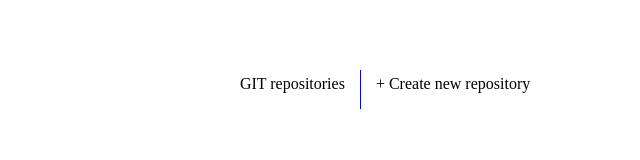
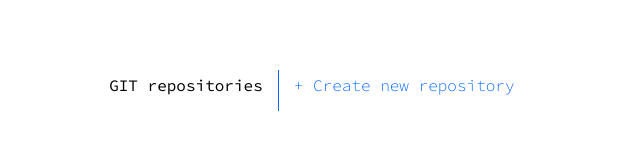
Before and after one commit to raksooo/Ghitto, a website: page static/index.html in a window 1280 px wide. Shown: the whole page, without its empty margins (248-888 px from the left). Drawn offline with Linux system fonts and the light colour scheme; no server answers.

Commit message:
Improved styles.

```diff
--- a/static/index.html
+++ b/static/index.html
@@ -2,7 +2,7 @@
 <html>
 <head>
     <title>🤗💀👼💂💸⚗⛓🔆</title>
-    <link href="https://fonts.googleapis.com/css?family=Source+Code+Pro:200,400" rel="stylesheet" />
+    <link href="https://fonts.googleapis.com/css?family=Source+Code+Pro:200,300,400" rel="stylesheet" />
     <link rel="stylesheet" href="/styles.css" />
     <script src="/script.js"></script>
 </head>
@@ -28,8 +28,10 @@
                     GIT repositories
                 </h1>
             </td>
-            <td id="newRepo" onclick="newRepo();">
-                <span class="plusSign">+</span> Create new repository
+            <td>
+                <span onclick="newRepo();">
+                    <span class="plusSign">+</span> Create new repository
+                </span>
             </td>
         </tr>
     </table>
--- a/static/script.js
+++ b/static/script.js
@@ -44,6 +44,7 @@ function displayDirs(dirs, notRoot) {
     if (notRoot) {
         var a = document.createElement('span');
         a.textContent = '..';
+        a.setAttribute('onclick', ';');
         var _current = currentDir.slice(0, -1);
         _current = _current.substr(0, _current.lastIndexOf('/') + 1);
         a.onclick = fillTable.bind(this, _current);
@@ -53,6 +54,7 @@ function displayDirs(dirs, notRoot) {
     dirs.forEach(function(dir) {
         var a = document.createElement('span');
         a.textContent = dir;
+        a.setAttribute('onclick', ';');
         a.onclick = fillTable.bind(this, currentDir + dir + '/');
         document.querySelector('nav#directories').appendChild(a);
     });
@@ -65,8 +67,11 @@ function displayContent(repos) {
             document.createElement('td'),
             document.createElement('td')
         ]
-        td[0].innerText = repo.name;
-        td[0].onclick = replaceWithClone;
+        let span = document.createElement('span');
+        span.innerText = repo.name;
+        span.setAttribute('onclick', ';');
+        span.onclick = replaceWithClone;
+        td[0].appendChild(span);
         td[1].innerText = repo.repo;
         td.forEach(function(t) {
             tr.appendChild(t);
@@ -117,7 +122,7 @@ function hideGuide() {
 
 function replaceWithClone(e) {
     e.stopPropagation();
-    let td = e.path[1].lastChild;
+    let td = e.path[2].lastChild;
     if (replacedTd !== td) {
         removeClone();
 
--- a/static/styles.css
+++ b/static/styles.css
@@ -1,5 +1,26 @@
+:root {
+    --link-color: #0066ff;
+}
+
+* {
+    font-family: 'Source Code Pro', monospace;
+    font-weight: 300;
+    -webkit-user-select: none;
+    user-select: none;
+}
+
 div#guide {
     display: none;
+}
+
+span[onclick] {
+    color: var(--link-color);
+    cursor: pointer;
+}
+
+span[onclick]:hover {
+    color: white;
+    background: var(--link-color);
 }
 
 nav#directories {
@@ -14,13 +35,14 @@ nav#directories span {
 }
 
 table {
-    width: 50%;
+    width: 100%;
     border-collapse: collapse;
     margin: 70px auto;
 }
 
 table tr:first-child td {
     padding-bottom: 1rem;
+    font-weight: 400;
 }
 
 table tr td {
@@ -28,17 +50,24 @@ table tr td {
 }
 
 table tr td:first-child {
-    width: 45%;
+    width: 41%;
     text-align: right;
-    border-right: 1px blue solid;
+    border-right: 1px var(--link-color) solid;
 }
 
 table tr td:last-child {
-    width: 55%;
+    width: 59%;
+    -webkit-user-select: text;
+    user-select: text;
+}
+
+table tr td:last-child::selection {
+    background: var(--link-color);
+    color: white;
 }
 
 table h1 {
     margin: 0;
     font-size: 1rem;
-    font-weight: normal;
+    font-weight: inherit;
 }
```
